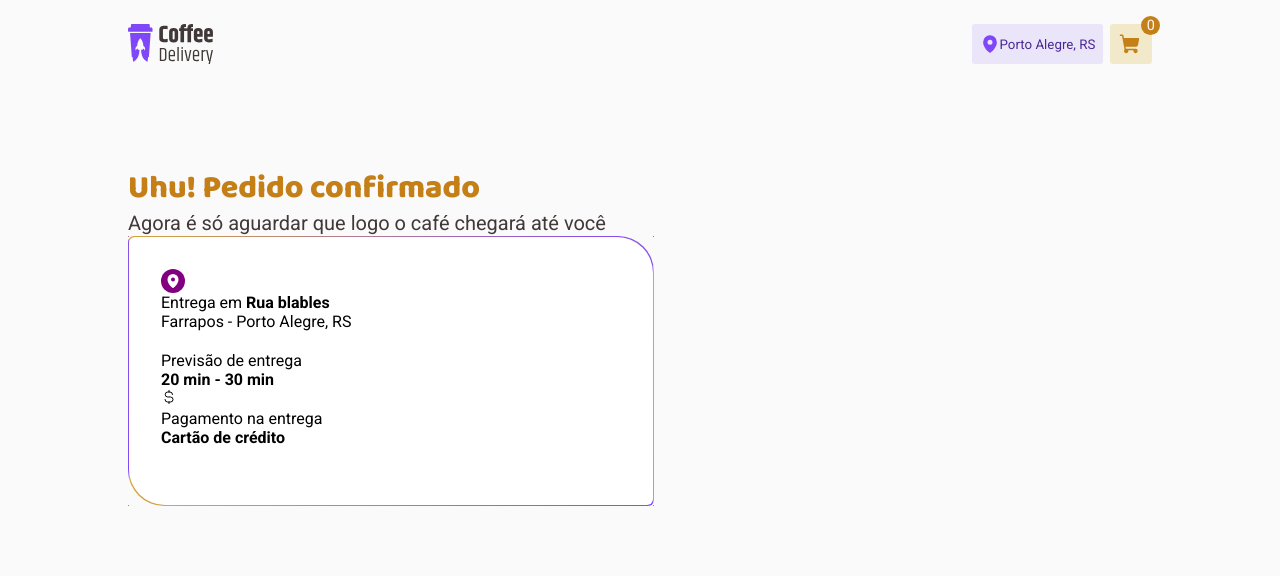
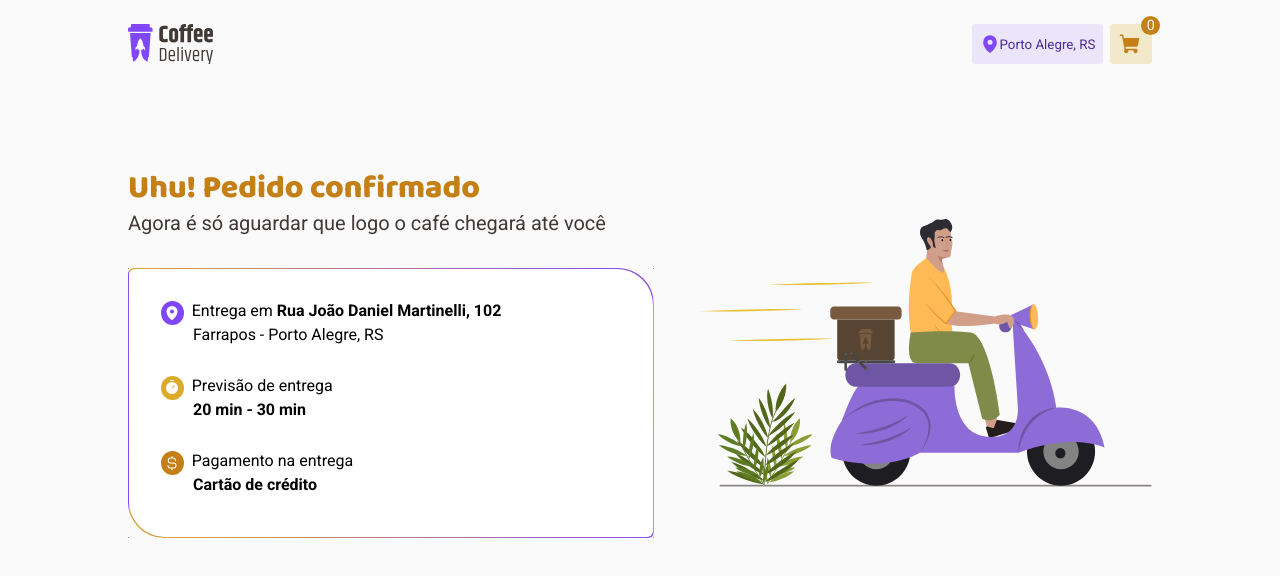
Before and after one commit to PatricFonseca/ignite-coffee-delivery, a React (Vite) app: page /success in a window 1280 px wide. Shown: the top 576 px of the page. Built offline with nearby package versions, Linux system fonts and the light colour scheme.

Commit message:
finished visual success page

```diff
--- a/src/components/Row/index.tsx
+++ b/src/components/Row/index.tsx
@@ -2,8 +2,9 @@ import { ReactNode } from "react";
 import { Container } from "./styles";
 
 interface RowProps {
-  children: ReactNode;
+	children: ReactNode;
+	size?: number;
 }
-export function Row({ children }: RowProps) {
-  return <Container>{children}</Container>;
+export function Row({ children, size = 1 }: RowProps) {
+	return <Container size={size}>{children}</Container>;
 }
--- a/src/components/Row/styles.ts
+++ b/src/components/Row/styles.ts
@@ -1,14 +1,17 @@
 import styled from "styled-components";
 
-export const Container = styled.div`
-  /* display: grid;
+interface ContainerProps {
+	size?: number;
+}
+export const Container = styled("div")<ContainerProps>`
+	/* display: grid;
   grid-template-rows: 1;
   grid-template-columns: repeat(1fr, 2);
   grid-gap: 0.75rem; */
 
-  display: flex;
-  justify-content: flex-start;
-  width: 100%;
-  margin-bottom: 1rem;
-  gap: 0.75rem;
+	display: flex;
+	justify-content: flex-start;
+	width: 100%;
+	margin-bottom: ${(props) => props.size}rem;
+	gap: 0.75rem;
 `;
--- a/src/pages/SuccessPage/index.tsx
+++ b/src/pages/SuccessPage/index.tsx
@@ -1,5 +1,7 @@
 import { CurrencyDollarSimple, MapPin, Timer } from "phosphor-react";
+import { useTheme } from "styled-components";
 import { Header } from "../../components/Header";
+import { Row } from "../../components/Row";
 import {
 	Container,
 	IconRounded,
@@ -7,11 +9,21 @@ import {
 	InfoCardBorder,
 	SuccessSubtitle,
 	SuccessTitle,
+	HeaderContainer,
+	Col,
 } from "./styles";
+import SuccessImg from "../../assets/img/Success.svg";
 
 //TODO: Pegar cores do tema e passar pros components..
 
+interface ColorsTheme {
+	purple: string;
+	yellow: string;
+	"yellow-dark": string;
+}
+
 export function SuccessPage() {
+	const theme = useTheme() as ColorsTheme;
 	return (
 		<>
 			<Header />
@@ -24,30 +36,54 @@ export function SuccessPage() {
 
 					<InfoCardBorder>
 						<InfoCard>
-							<IconRounded color="purple">
+							<HeaderContainer>
+								<IconRounded color={theme.purple}>
 									<MapPin weight="fill" color="#fff" />
 								</IconRounded>
+								<Col gutter={1}>
+									Entrega em <strong> Rua João Daniel Martinelli, 102</strong>
+								</Col>
+							</HeaderContainer>
+							<Row size={2}>
+								<Col gutter={4}>
+									<p>Farrapos - Porto Alegre, RS</p>
+								</Col>
+							</Row>
+
+							<HeaderContainer>
+								<IconRounded color={theme.yellow}>
+									<Timer weight="fill" color="#fff" />
+								</IconRounded>
+								<Col gutter={1}>Previsão de entrega</Col>
+							</HeaderContainer>
+							<Row size={2}>
+								<Col gutter={4}>
 									<p>
-								Entrega em <strong>Rua blables</strong>
-								<br />
-								Farrapos - Porto Alegre, RS
-							</p>
-							<Timer weight="fill" color="#fff" />
-							<p>
-								Previsão de entrega
-								<br />
 										<strong>20 min - 30 min</strong>
 									</p>
+								</Col>
+							</Row>
 
-							<CurrencyDollarSimple />
+							<HeaderContainer>
+								<IconRounded color={theme["yellow-dark"]}>
+									<CurrencyDollarSimple weight="fill" color="#fff" />
+								</IconRounded>
+								<Col gutter={1}>Pagamento na entrega</Col>
+							</HeaderContainer>
+							<Row size={1}>
+								<Col gutter={4}>
 									<p>
-								Pagamento na entrega
-								<br />
 										<strong>Cartão de crédito</strong>
 									</p>
+								</Col>
+							</Row>
 						</InfoCard>
 					</InfoCardBorder>
 				</div>
+				<img
+					src={SuccessImg}
+					alt="homem em uma moto, indo entregar a encomenda"
+				/>
 			</Container>
 		</>
 	);
--- a/src/pages/SuccessPage/styles.ts
+++ b/src/pages/SuccessPage/styles.ts
@@ -2,10 +2,11 @@ import styled from "styled-components";
 
 export const Container = styled.div`
 	display: flex;
+	justify-content: space-between;
 	margin: 0 auto;
 	width: 80vw;
-	justify-content: space-between;
 	padding: 5rem 0;
+	gap: 2rem;
 `;
 
 export const SuccessTitle = styled.h1`
@@ -26,6 +27,7 @@ export const SuccessSubtitle = styled.h3`
 	line-height: 130%;
 
 	color: ${(props) => props.theme["base-subtitle"]};
+	margin-bottom: 2rem;
 `;
 
 export const InfoCardBorder = styled.div`
@@ -60,6 +62,22 @@ export const InfoCard = styled.div`
 	border-radius: 6px 36px;
 `;
 
+export const HeaderContainer = styled.div`
+	display: flex;
+`;
+
+interface IColProps {
+	gutter: number;
+}
+
+export const Col = styled("div")<IColProps>`
+	position: relative;
+	width: 100%;
+	min-height: 1px; // Prevent columns from collapsing when empty
+	padding-left: ${(props) => props.gutter / 2}rem;
+	padding-right: ${(props) => props.gutter / 2}rem;
+`;
+
 export const IconRounded = styled.div`
 	display: flex;
 	align-items: center;
```
Also changed, not shown: src/assets/img/Success.svg (added). Lines whose indentation alone changed are shown as unchanged.
